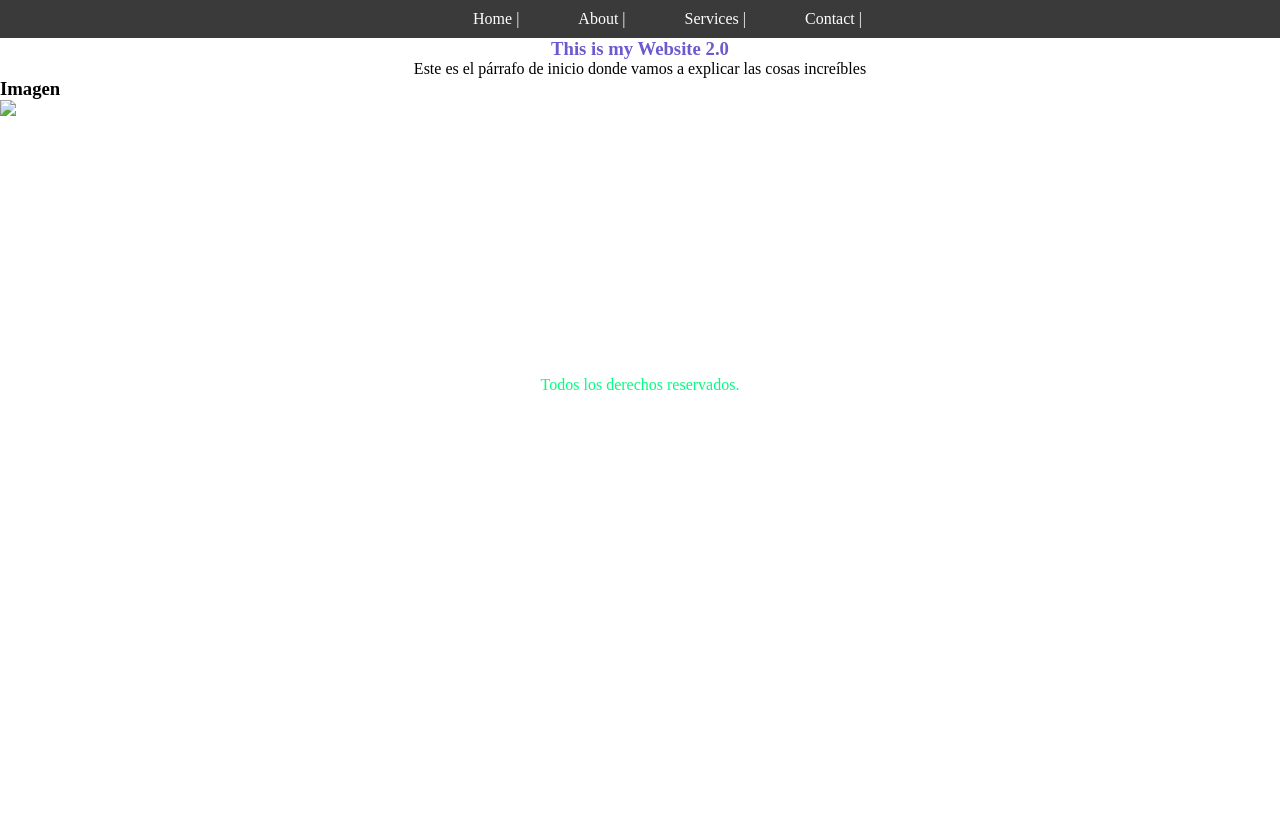
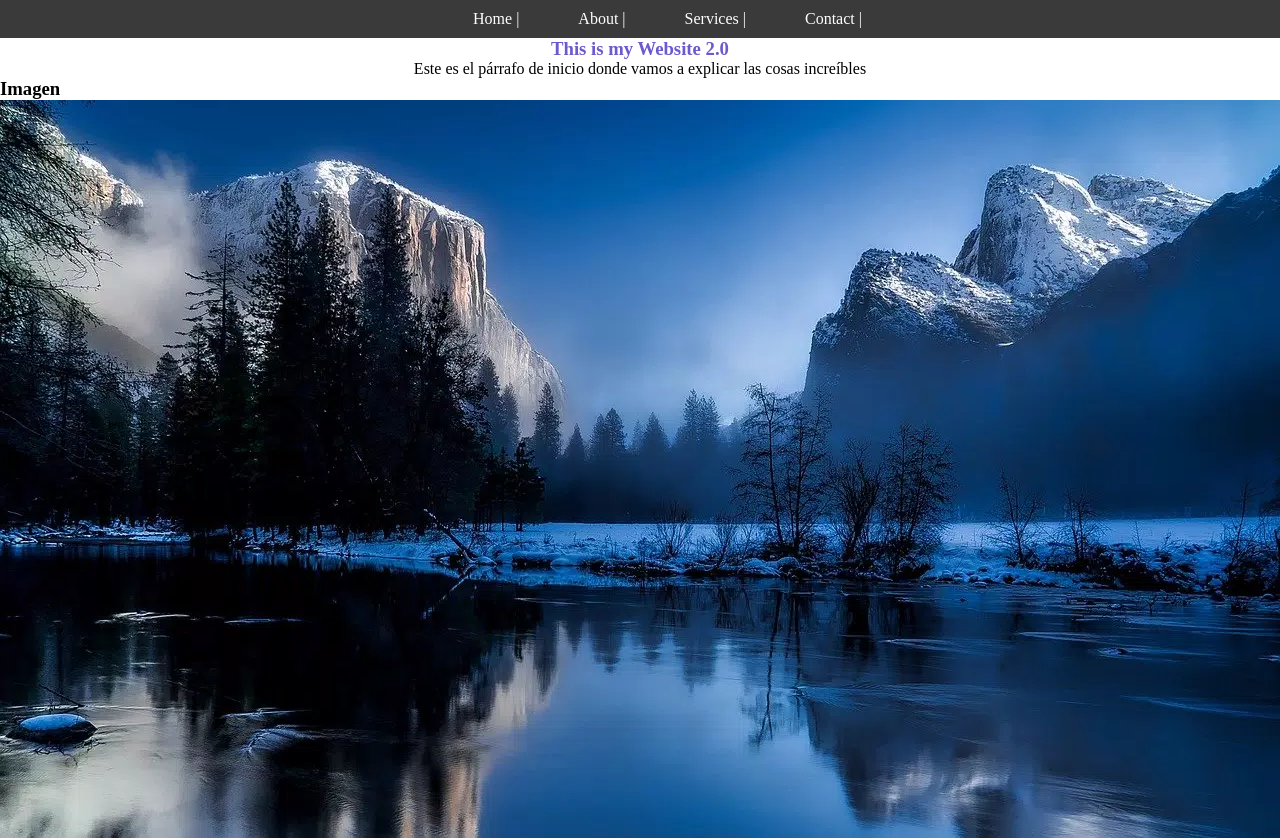
Before and after one commit to EnriqueArana/practicando, a plain HTML site: page docs/inicio/index.html in a window 1280 px wide. Shown: the top 840 px of the page. Before the commit the page ends 800 px from the top, so only its background shows below. Drawn offline with Linux system fonts and the light colour scheme; files that its build step writes are made by us from their sources.

Commit message:
agregando componentes

```diff
--- a/css/main.css
+++ b/css/main.css
@@ -47,3 +47,7 @@
 .nav__item a::after {
     content: " | ";
 }
+
+img{
+    justify-content: center;
+}
--- a/docs/inicio/index.html
+++ b/docs/inicio/index.html
@@ -7,7 +7,7 @@
         <title></title>
         <meta name="description" content="">
         <meta name="viewport" content="width=device-width, initial-scale=1">
-        <link rel="stylesheet" href="./css/main.css">
+        <link rel="stylesheet" href="/css/main.css">
     </head>
     <body>
         <header>
@@ -29,7 +29,7 @@
                 <section>
                     <h3>Imagen</h3>
                     <p>
-                        <img src="foto.jpeg">
+                        <img src="/Assets/fondo.webp">
                     </p>
                 </section>
             </main>
```
Also changed, not shown: Assets/fondo.webp (added).
